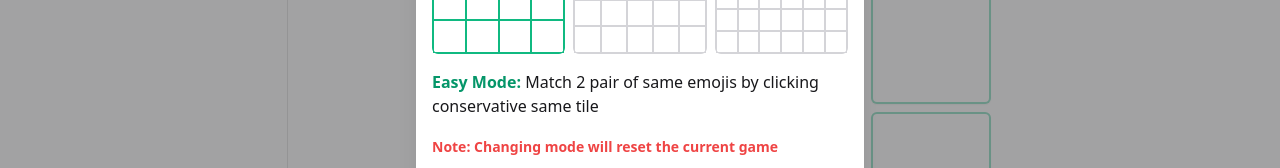
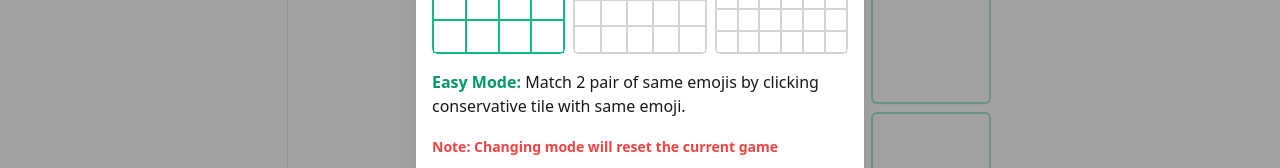
Before and after one commit to Legend0619/ManyGames, a React (Vite) app: page /memorymatch in a window 1280 px wide. Both pictures are taken after a click on the button 1027 px from the left and 248 px from the top of the page. Shown: the part 368-536 px from the top of the page. Built offline with nearby package versions, Linux system fonts and the light colour scheme.

Commit message:
fixed typp in setting modal

```diff
--- a/src/components/games/memoryMatch/SettingModal.tsx
+++ b/src/components/games/memoryMatch/SettingModal.tsx
@@ -72,16 +72,18 @@ export function MemoryMatchSettingModal(props: MemoryMatchSettingModalProps) {
             <span className="font-semibold text-emerald-600 dark:text-emerald-400">
               Easy Mode:
             </span>{" "}
-            Match 2 pair of same emojis by clicking conservative same tile
+            Match 2 pair of same emojis by clicking conservative tile with same
+            emoji.
           </div>
         )}
         {puzzleSize === 5 && (
           <div className="text-sm lg:text-base">
             <span className="font-semibold text-emerald-600 dark:text-emerald-400">
-              Hard Mode:
+              Intermediate Mode:
             </span>{" "}
             <span>
-              Match 2 pair of same emojis by clicking conservative same tile.
+              Match 2 pair of same emojis by clicking conservative tile with
+              same emoji.
             </span>
             <br />
             <span>
@@ -97,7 +99,8 @@ export function MemoryMatchSettingModal(props: MemoryMatchSettingModalProps) {
               Hard Mode:
             </span>{" "}
             <span>
-              Match 3 pair of same emojis by clicking conservative same tile.
+              Match 3 pair of same emojis by clicking conservative tile with
+              same emoji.
             </span>
             <br />
             <span>
```
